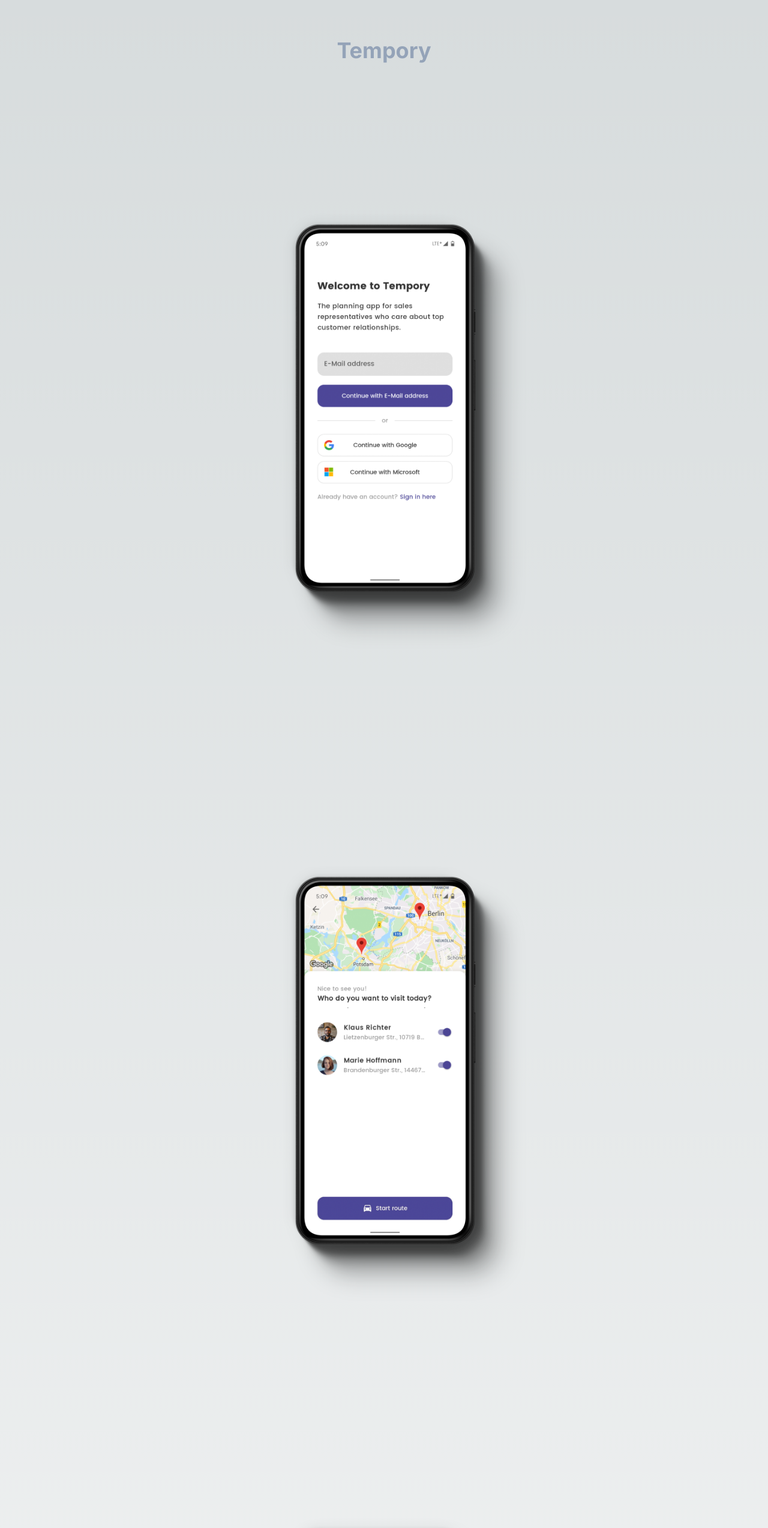
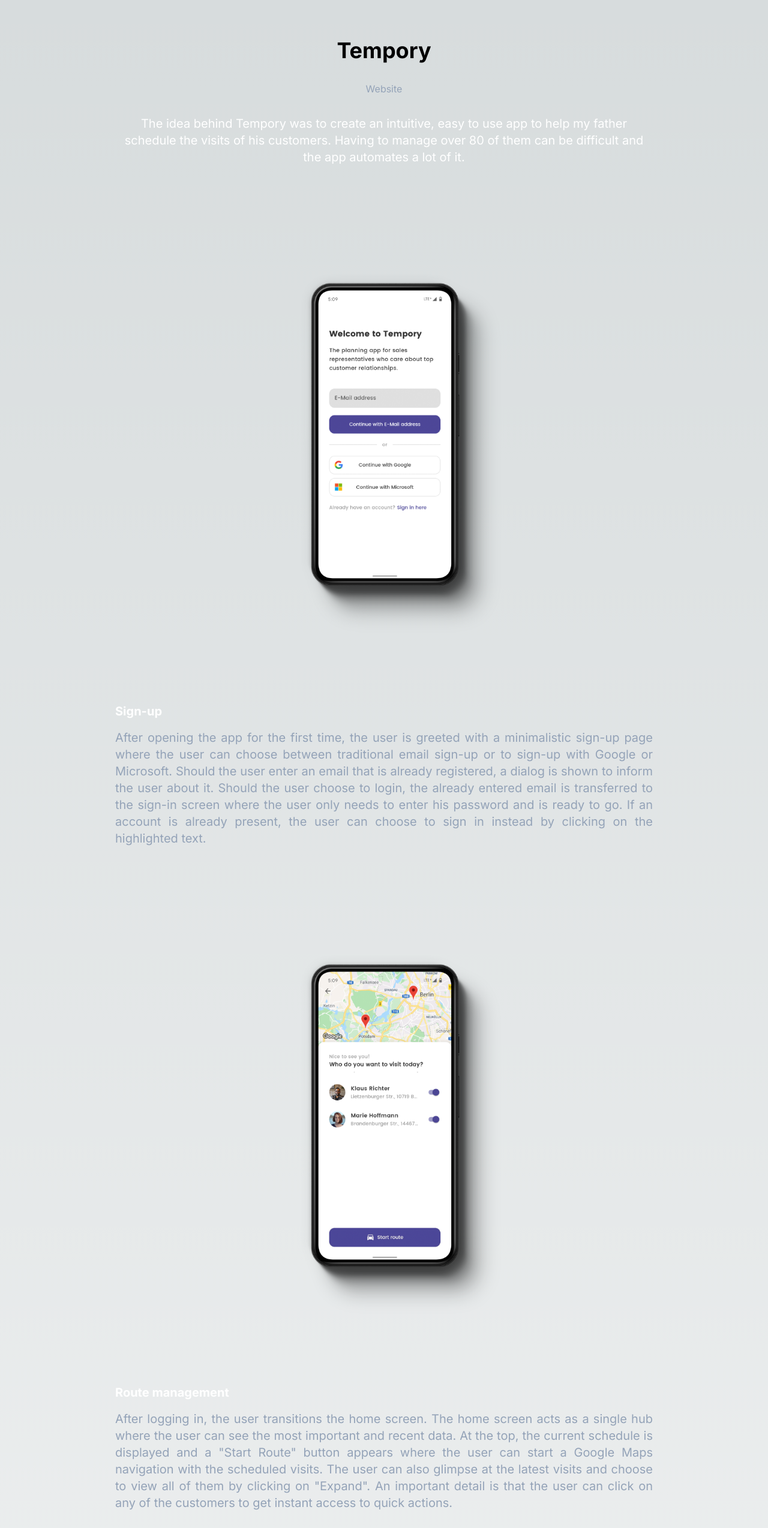
Before and after one commit to itsandreramon/website, a Next.js app: page /projects/tempory in a window 1280 px wide. Shown: the part 160-2708 px from the top of the page at 60% size. Built offline with nearby package versions, Linux system fonts and the light colour scheme.

Commit message:
update blogs

```diff
--- a/app/about/page.js
+++ b/app/about/page.js
@@ -10,7 +10,7 @@ export const metadata = {
   },
 };
 
-export default function Home() {
+export default function About() {
   const today = moment();
   const age = today.diff(moment("1998-11-28"), "years");
 
--- /dev/null
+++ b/app/components/MoreProjects.js
@@ -0,0 +1,31 @@
+import ProjectPreviewTempory from "./ProjectPreviewTempory";
+import ProjectPreviewNexory from "./ProjectPreviewNexory";
+import Link from "next/link";
+import { ArrowLeft } from "react-feather";
+import ProjectPreviews from "./ProjectPreviews";
+
+export const metadata = {
+  title: "Projects | André Thiele",
+  icons: {
+    icon: [
+      { url: "/favicon-light.png", media: "(prefers-color-scheme: light)" },
+      { url: "/favicon-dark.png", media: "(prefers-color-scheme: dark)" },
+    ],
+  },
+};
+
+export default function MoreProjects({ children }) {
+  return (
+    <div>
+      <Link href="/projects">
+        <div className="flex flex-row gap-4 h-24 items-center">
+          <div className="border-solid border-slate-800 border-2 rounded-full p-2">
+            <ArrowLeft className="text-white" />
+          </div>
+          <p className="font-bold text-white">More Projects</p>
+        </div>
+      </Link>
+      <ProjectPreviews>{children}</ProjectPreviews>
+    </div>
+  );
+}
--- a/app/components/Navigation.js
+++ b/app/components/Navigation.js
@@ -12,11 +12,11 @@ export default function Navigation() {
   return (
     <div>
       {/* "Desktop Nav" */}
-      <div className="lg:block hidden border-b border-gray-800 fixed bg-black w-full">
+      <div className="fixed w-full lg:block hidden border-b border-gray-800 bg-black">
         <div className="flex flex-row items-center px-8 lg:h-32 lg:px-24">
           <div className="grow">
             <Link href="/">
-                <p className="font-bold">André Thiele</p>
+              <p className="font-bold">André Thiele</p>
             </Link>
           </div>
           <div className="flex flex-row justify-end space-x-12">
--- a/app/components/ProjectPreview.js
+++ b/app/components/ProjectPreview.js
@@ -22,7 +22,7 @@ export default function ProjectPreview(props) {
             className={`${isHovered ? "scale-125 grayscale-0 blur-none" : "scale-110 grayscale blur-sm"} h-64 w-full relative object-cover transition brightness-50 duration-500`}
           />
         </div>
-        <p className="-mb-8 text-2xl w-full text-center font-bold absolute inset-y-2/4 -translate-y-2/4 duration-500">
+        <p className="text-white -mb-8 text-2xl w-full text-center font-bold absolute inset-y-2/4 -translate-y-2/4 duration-500">
           {props.title}
         </p>
       </div>
--- /dev/null
+++ b/app/components/ProjectPreviewNexory.js
@@ -0,0 +1,9 @@
+"use client";
+
+import tempory from "../../public/projects/nexory/preview.jpg";
+import ProjectPreview from "./ProjectPreview";
+import React, { useState } from "react";
+
+export default function ProjectPreviewNexory(props) {
+  return <ProjectPreview title="Nexory" to="/projects/nexory" src={tempory} />;
+}
--- /dev/null
+++ b/app/components/ProjectPreviewTempory.js
@@ -0,0 +1,11 @@
+"use client";
+
+import tempory from "../../public/projects/tempory/preview.jpg";
+import ProjectPreview from "./ProjectPreview";
+import React, { useState } from "react";
+
+export default function ProjectPreviewTempory(props) {
+  return (
+    <ProjectPreview title="Tempory" to="/projects/tempory" src={tempory} />
+  );
+}
--- /dev/null
+++ b/app/components/ProjectPreviews.js
@@ -0,0 +1,20 @@
+import ProjectPreviewTempory from "./ProjectPreviewTempory";
+import ProjectPreviewNexory from "./ProjectPreviewNexory";
+
+export const metadata = {
+  title: "Projects | André Thiele",
+  icons: {
+    icon: [
+      { url: "/favicon-light.png", media: "(prefers-color-scheme: light)" },
+      { url: "/favicon-dark.png", media: "(prefers-color-scheme: dark)" },
+    ],
+  },
+};
+
+export default function ProjectPreviews({ children }) {
+  return (
+    <div className="max-w-4xl text-justify mx-auto">
+      <div className="flex flex-col gap-12 w-full lg:flex-row">{children}</div>
+    </div>
+  );
+}
--- a/app/projects/nexory/page.js
+++ b/app/projects/nexory/page.js
@@ -1,5 +1,7 @@
 import Image from "next/image";
 import home from "../../../public/projects/nexory/home.png";
+import ProjectPreviewTempory from "@/app/components/ProjectPreviewTempory";
+import MoreProjects from "@/app/components/MoreProjects";
 
 export const metadata = {
   title: "Nexory | André Thiele",
@@ -11,13 +13,16 @@ export const metadata = {
   },
 };
 
-export default function Home() {
+export default function Nexory() {
   return (
     <div className="max-w-4xl ftext-justify mx-auto">
       <p className="text-4xl font-bold text-slate-400 pb-8 text-center">
         Nexory
       </p>
       <Image src={home} />
+      <MoreProjects>
+        <ProjectPreviewTempory />
+      </MoreProjects>
     </div>
   );
 }
--- a/app/projects/page.js
+++ b/app/projects/page.js
@@ -1,6 +1,6 @@
-import ProjectPreview from "../components/ProjectPreview";
-import tempory from "../../public/projects/tempory/preview.jpg";
-import nexory from "../../public/projects/nexory/preview.jpg";
+import ProjectPreviewTempory from "../components/ProjectPreviewTempory";
+import ProjectPreviewNexory from "../components/ProjectPreviewNexory";
+import ProjectPreviews from "../components/ProjectPreviews";
 
 export const metadata = {
   title: "Projects | André Thiele",
@@ -12,13 +12,11 @@ export const metadata = {
   },
 };
 
-export default function Home() {
+export default function Projects() {
   return (
-    <div className="max-w-4xl text-justify mx-auto">
-      <div className="flex flex-col gap-12 w-full lg:flex-row">
-        <ProjectPreview title="Tempory" to="/projects/tempory" src={tempory} />
-        <ProjectPreview title="Nexory" to="/projects/nexory" src={nexory} />
-      </div>
-    </div>
+    <ProjectPreviews>
+      <ProjectPreviewTempory />
+      <ProjectPreviewNexory />
+    </ProjectPreviews>
   );
 }
--- a/app/projects/tempory/page.js
+++ b/app/projects/tempory/page.js
@@ -3,6 +3,11 @@ import login from "../../../public/projects/tempory/login.png";
 import route from "../../../public/projects/tempory/route.png";
 import customer from "../../../public/projects/tempory/customer.png";
 import customers from "../../../public/projects/tempory/customers.png";
+import ProjectPreviewNexory from "@/app/components/ProjectPreviewNexory";
+import ProjectPreviews from "@/app/components/ProjectPreviews";
+import { ArrowLeft } from "react-feather";
+import Link from "next/link";
+import MoreProjects from "@/app/components/MoreProjects";
 
 export const metadata = {
   title: "Tempory | André Thiele",
@@ -14,16 +19,72 @@ export const metadata = {
   },
 };
 
-export default function Home() {
+export default function Tempory() {
   return (
     <div className="text-justify mx-auto">
-      <p className="text-4xl font-bold text-slate-400 pb-8 text-center">
-        Tempory
-      </p>
-      <Image src={login} />
-      <Image src={route} />
-      <Image src={customer} />
-      <Image src={customers} />
+      <p className="text-4xl font-bold text-center">Tempory</p>
+      <div className="text-center m-8 text-slate-400">
+        <a href="https://tempory.app/" className="pb-8" target="_blank">
+          Website
+        </a>
+      </div>
+      <div className="text-xl max-w-4xl text-slate-400">
+        <p className="text-center text-white">
+          The idea behind Tempory was to create an intuitive, easy to use app to
+          help my father schedule the visits of his customers. Having to manage
+          over 80 of them can be difficult and the app automates a lot of it.
+        </p>
+        <Image src={login} alt="Image showing the sign-up screen of the app" />
+        <p className="font-bold text-white pb-4">Sign-up</p>
+        <p>
+          After opening the app for the first time, the user is greeted with a
+          minimalistic sign-up page where the user can choose between
+          traditional email sign-up or to sign-up with Google or Microsoft.
+          Should the user enter an email that is already registered, a dialog is
+          shown to inform the user about it. Should the user choose to login,
+          the already entered email is transferred to the sign-in screen where
+          the user only needs to enter his password and is ready to go. If an
+          account is already present, the user can choose to sign in instead by
+          clicking on the highlighted text.
+        </p>
+        <Image
+          src={route}
+          alt="Image showing the Start Route screen of the app"
+        />
+        <p className="font-bold text-white pb-4">Route management</p>
+        <p>
+          After logging in, the user transitions the home screen. The home
+          screen acts as a single hub where the user can see the most important
+          and recent data. At the top, the current schedule is displayed and a
+          "Start Route" button appears where the user can start a Google Maps
+          navigation with the scheduled visits. The user can also glimpse at the
+          latest visits and choose to view all of them by clicking on "Expand".
+          An important detail is that the user can click on any of the customers
+          to get instant access to quick actions.
+        </p>
+        <Image
+          src={customer}
+          alt="Image showing the Customer screen of the app"
+        />
+        <p className="font-bold text-white pb-4">Customer</p>
+        <p>
+          The customer screen offers access to several quick actions such as
+          calling, messaging or navigation. You get immediate access to the
+          latest visit which can be set to a different date. The app is built in
+          such a way that anomalies are avoided which means that should a user
+          try to set the last visit to a date that is before the current last
+          visit, the user can choose to delete the latter. Another important
+          part of the app is the "Priority"-slider which determines the interval
+          in which a customer should be visited.
+        </p>
+        <Image
+          src={customers}
+          alt="Image showing the Customers screen of an app called Tempory"
+        />
+        <MoreProjects>
+          <ProjectPreviewNexory />
+        </MoreProjects>
+      </div>
     </div>
   );
 }
```
